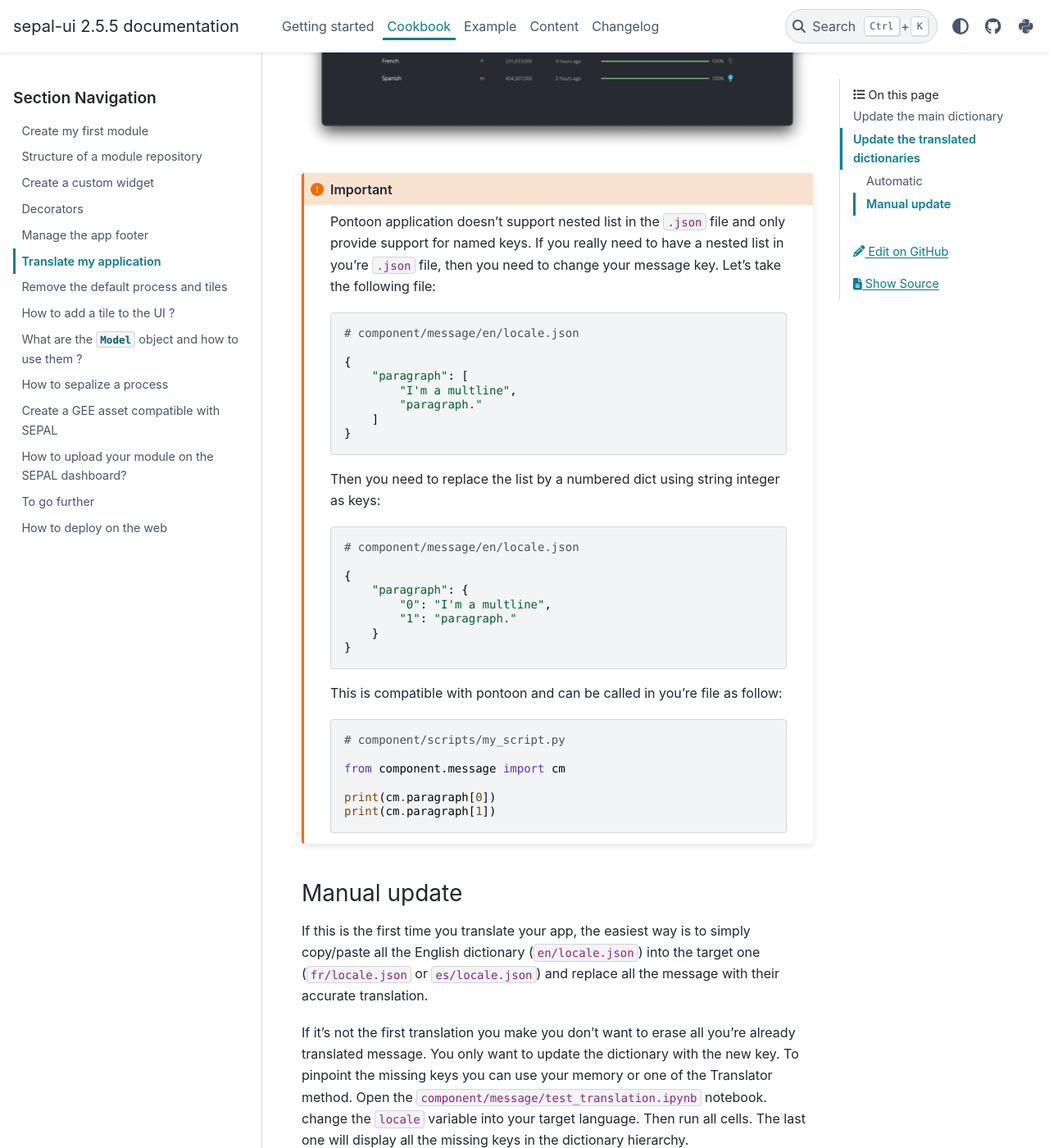
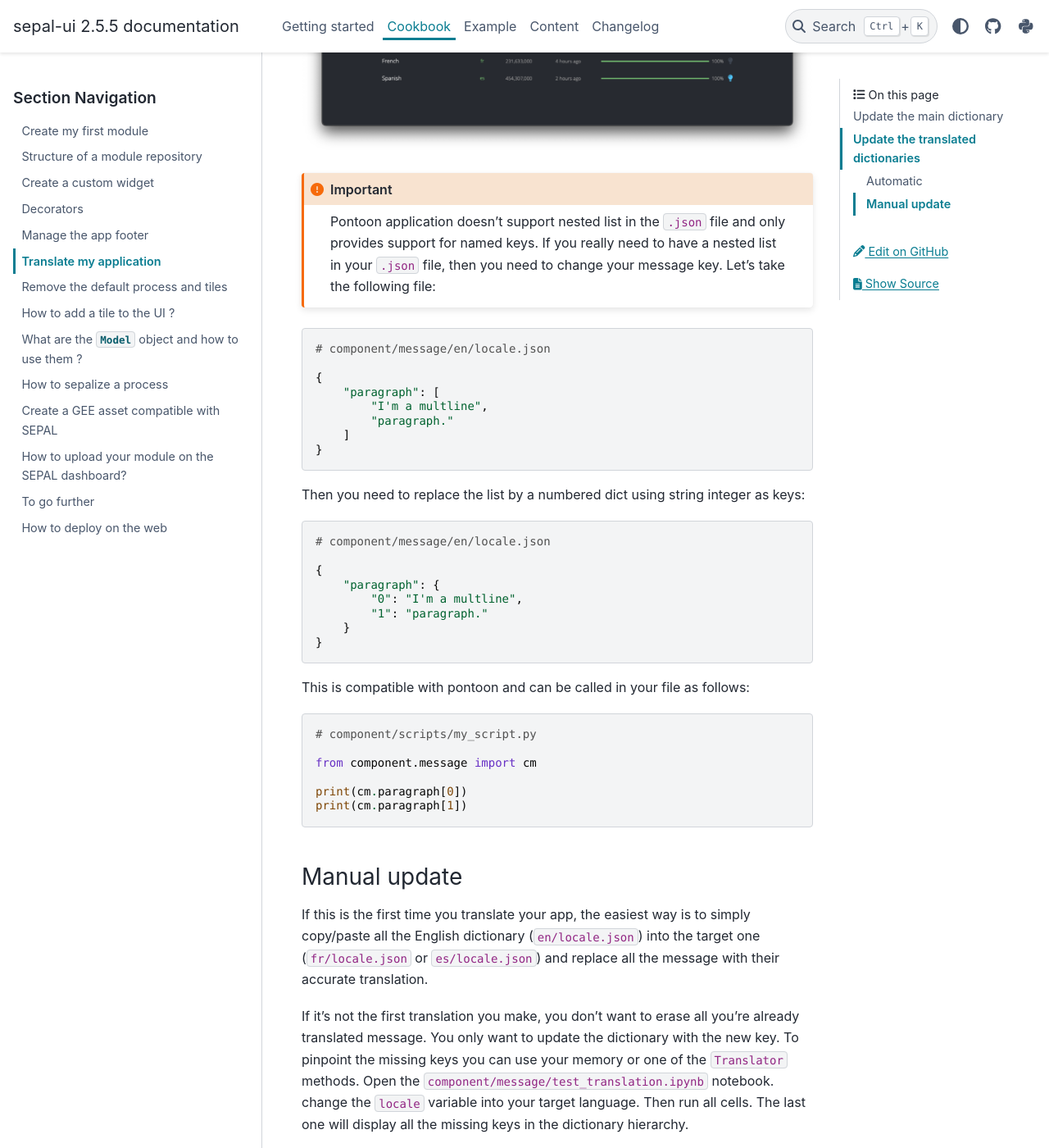
Before and after one commit to openforis/sepal_ui, a Sphinx documentation site: the page built from docs/source/tutorials/translate-app.rst, in a window 1280 px wide and 1400 px high, scrolled down 3229 px. Shown: the whole window at 82% size. Built offline with Sphinx 7.4.7 and the PyData theme 0.15.4, drawn with Linux system fonts in a browser that asks for light colours; the version number is read from the project's files by our own code; some of the changed text lies outside the part shown.

Commit message:
docs: typos

```diff
--- a/docs/source/tutorials/translate-app.rst
+++ b/docs/source/tutorials/translate-app.rst
@@ -16,7 +16,7 @@
 I assume that since you started using the lib you hard-coded in your files every single message displayed to the end user.
 The first thing you'll need to do is to update the main dictionary as it will be your reference for the rest of the app.
 
-if you removed every message relative to the default functions, your dictionary should look like the following :
+If you removed every message relative to the default functions, your dictionary should look like the following :
 
 .. code-block:: python
 
@@ -37,7 +37,7 @@
 Add new message
 ^^^^^^^^^^^^^^^
 
-here you gather and add every message you display in your app.
+Here you gather and add every message you display in your app.
 For example if I want to display an error when :code:`no_aoi` is set i can add the following input in the dictionary:
 
 .. code-block:: python
@@ -64,7 +64,7 @@
 
     print(ms.error.no_aoi)
 
-add message with parameter
+Add message with parameter
 ^^^^^^^^^^^^^^^^^^^^^^^^^^
 
 If you want to keep the possibility to use parameter in your message you can use the :code:`.format()` method of Python string.
@@ -108,7 +108,7 @@
 Automatic
 ^^^^^^^^^
 
-If you're application is part of the OpenForis initiative and hosted on SEPAL, you can request to add your project to the **Pontoon** application list. Pontoon is an open-source translation solution that will deal with the trouble of creating the files and keep the keys updated. To learn more, please see their `documentation <https://mozilla-l10n.github.io/localizer-documentation/tools/pontoon/>`__. From the developer's side you'll need to add the folder corresponding to the language you want to support and open a request for a new project in our `issue tracker <https://github.com/12rambau/sepal_ui/issues/new/choose>`__.
+If your application is part of the OpenForis initiative and hosted on SEPAL, you can request to add your project to the **Pontoon** application list. Pontoon is an open-source translation solution that will deal with the trouble of creating the files and keep the keys updated. To learn more, please see their `documentation <https://mozilla-l10n.github.io/localizer-documentation/tools/pontoon/>`__. From the developer's side you'll need to add the folder corresponding to the language you want to support and open a request for a new project in our `issue tracker <https://github.com/12rambau/sepal_ui/issues/new/choose>`__.
 
 .. note::
 
@@ -118,42 +118,42 @@
 
 .. important::
 
-    Pontoon application doesn't support nested list in the :code:`.json` file and only provide support for named keys. If you really need to have a nested list in you're :code:`.json` file, then you need to change your message key. Let's take the following file:
+    Pontoon application doesn't support nested list in the :code:`.json` file and only provides support for named keys. If you really need to have a nested list in your :code:`.json` file, then you need to change your message key. Let's take the following file:
 
-    .. code-block:: python
+.. code-block:: python
 
-        # component/message/en/locale.json
+    # component/message/en/locale.json
 
-        {
-            "paragraph": [
-                "I'm a multline",
-                "paragraph."
-            ]
+    {
+        "paragraph": [
+            "I'm a multline",
+            "paragraph."
+        ]
+    }
+
+Then you need to replace the list by a numbered dict using string integer as keys:
+
+.. code-block:: python
+
+    # component/message/en/locale.json
+
+    {
+        "paragraph": {
+            "0": "I'm a multline",
+            "1": "paragraph."
         }
+    }
 
-    Then you need to replace the list by a numbered dict using string integer as keys:
+This is compatible with pontoon and can be called in your file as follows:
 
-    .. code-block:: python
+.. code-block:: python
 
-        # component/message/en/locale.json
+    # component/scripts/my_script.py
 
-        {
-            "paragraph": {
-                "0": "I'm a multline",
-                "1": "paragraph."
-            }
-        }
+    from component.message import cm
 
-    This is compatible with pontoon and can be called in you're file as follow:
-
-    .. code-block:: python
-
-        # component/scripts/my_script.py
-
-        from component.message import cm
-
-        print(cm.paragraph[0])
-        print(cm.paragraph[1])
+    print(cm.paragraph[0])
+    print(cm.paragraph[1])
 
 
 Manual update
@@ -162,8 +162,8 @@
 If this is the first time you translate your app, the easiest way is to simply copy/paste all the English dictionary (:code:`en/locale.json`) into the target one (:code:`fr/locale.json` or :code:`es/locale.json`) and replace all the message with their accurate translation.
 
 
-If it's not the first translation you make you don't want to erase all you're already translated message. You only want to update the dictionary with the new key.
-To pinpoint the missing keys you can use your memory or one of the Translator method.
+If it's not the first translation you make, you don't want to erase all you're already translated message. You only want to update the dictionary with the new key.
+To pinpoint the missing keys you can use your memory or one of the :code:`Translator` methods.
 Open the :code:`component/message/test_translation.ipynb` notebook. change the :code:`locale` variable into your target language. Then run all cells. The last one will display all the missing keys in the dictionary hierarchy.
 
 .. code-block:: python
```
Also changed, not shown: other parts of docs/source/tutorials/translate-app.rst (+1 -1 lines).
